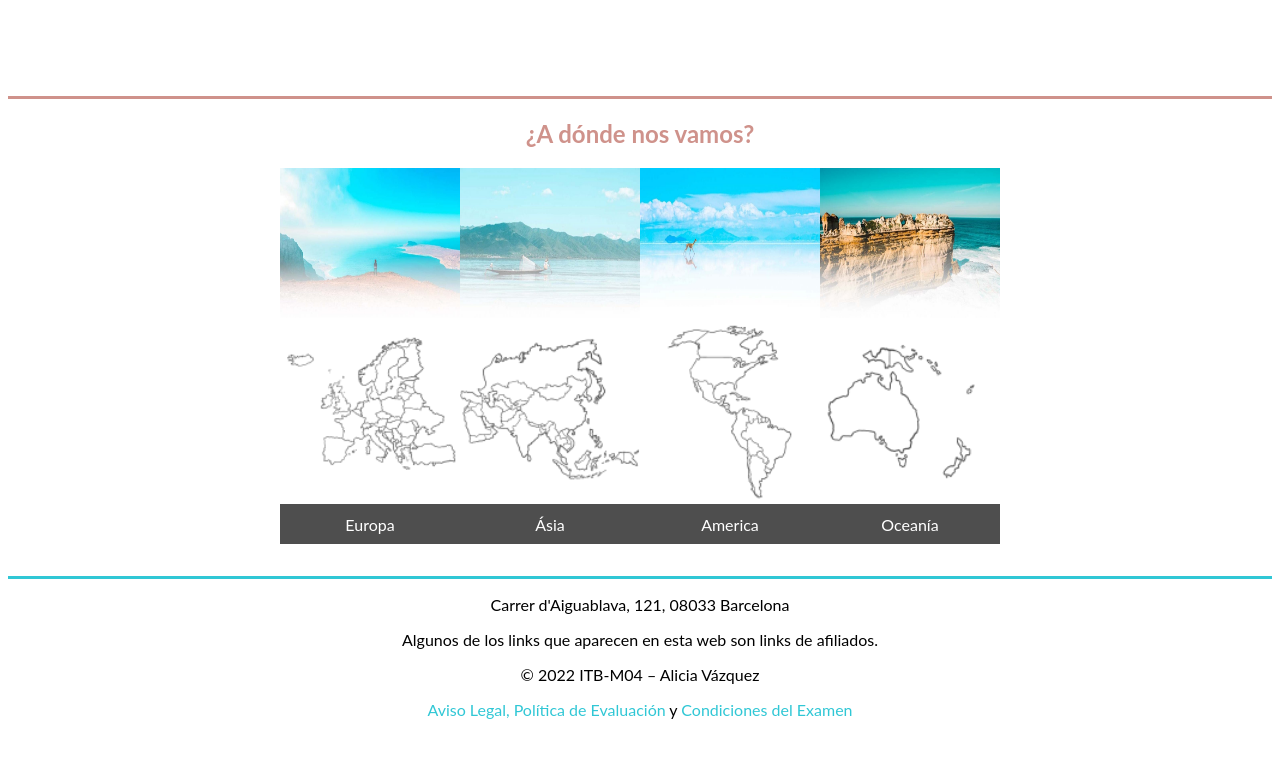
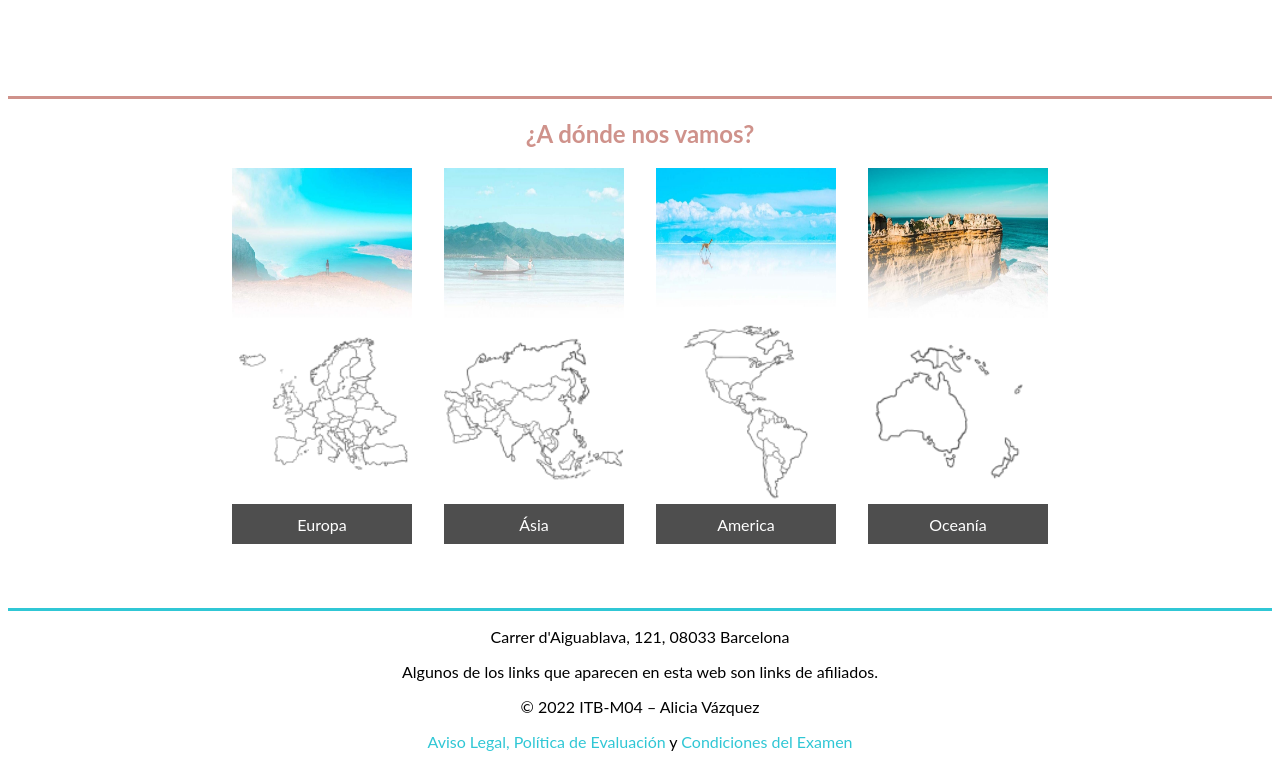
Before and after one commit to FranciscoMejias/M04Pages, a PHP site: page /index_MejiasFrancisco.html in a window 1280 px wide. Shown: the part 432-1199 px from the top of the page. Before the commit the page ends 1151 px from the top, so only its background shows below. Run offline with PHP 8.4, Linux system fonts and the light colour scheme.

Commit message:
Practica REcetas

```diff
--- a/DAMrExamen/style_MejiasFrancisco.css
+++ b/DAMrExamen/style_MejiasFrancisco.css
@@ -103,7 +103,10 @@ main section > h2{
 }
 
 main section article {
-    margin: 0px;
+    margin-top: 0px;
+    margin-left: 1em;
+    margin-right: 1em;
+    margin-bottom: 2em;
     padding: 0px;
 
     width: 180px;
```
